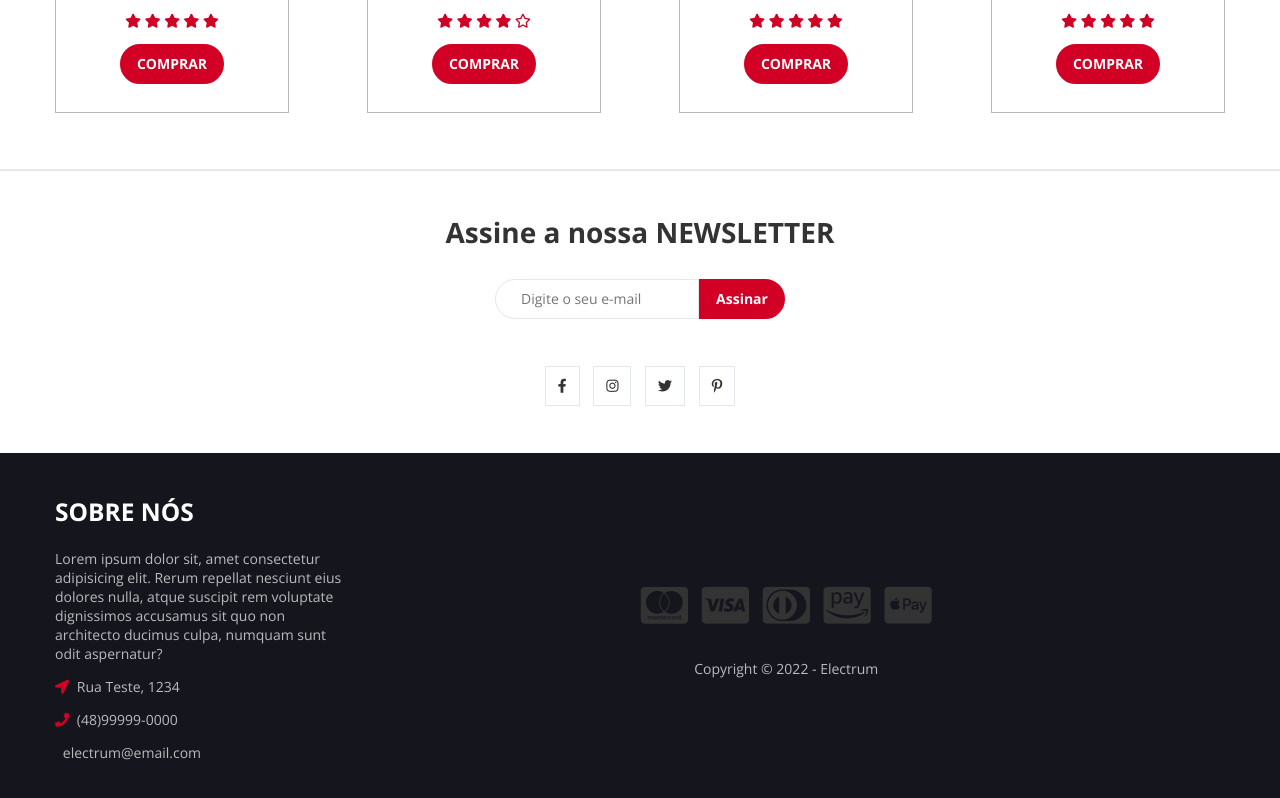
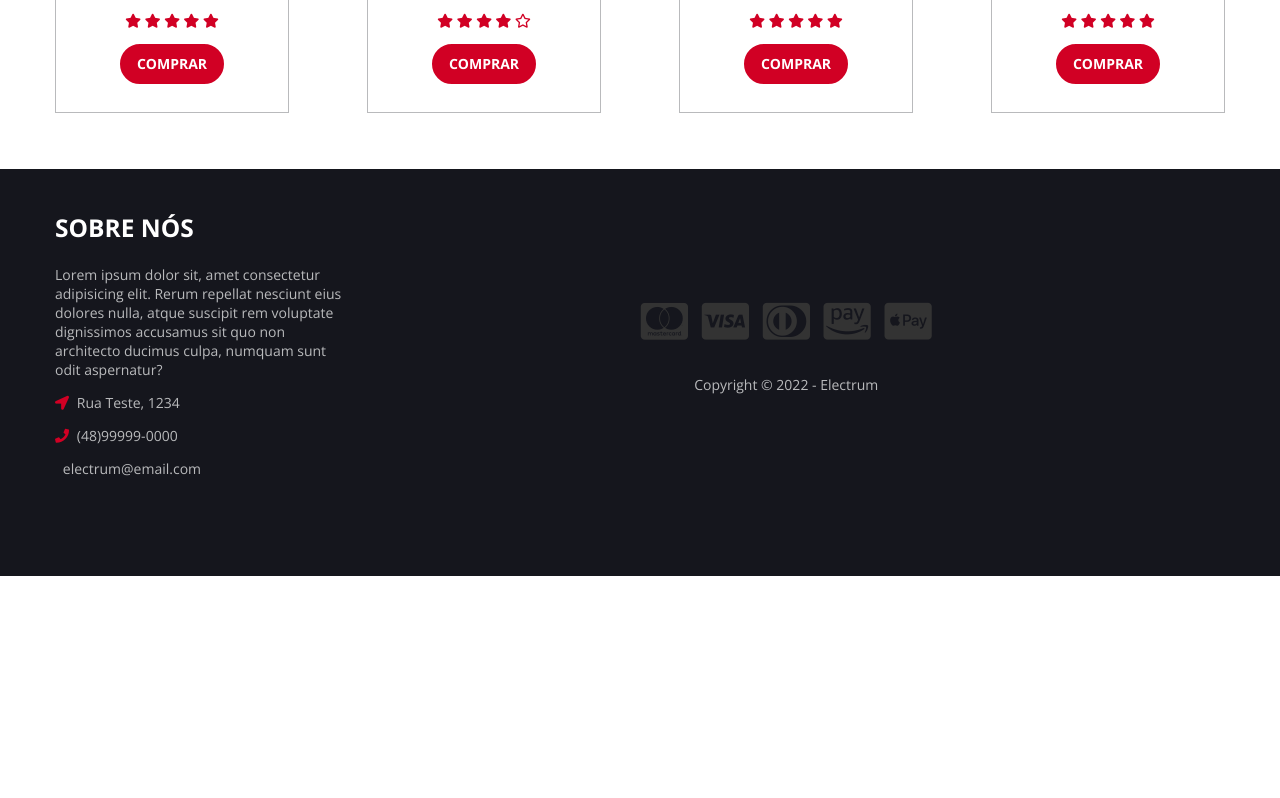
Before and after one commit to MariaE-duarda/platform-electrum, a plain HTML site: page index.html in a window 1280 px wide. Shown: the part 1896-2694 px from the top of the page. After the commit the page ends 2472 px from the top, so only its background shows below. Drawn offline with nearby package versions, Linux system fonts and the light colour scheme.

Commit message:
Add files via upload

```diff
--- a/index.html
+++ b/index.html
@@ -256,20 +256,6 @@
       </div>
     </div>
   </div>
-  <!-- Newsletter -->
-  <div class="newsletter-container">
-    <h2>Assine a nossa <span>Newsletter</span></h2>
-    <form action="">
-      <input type="email" name="email" id="email" placeholder="Digite o seu e-mail">
-      <input type="submit" class="btn btn-half" value="Assinar">
-    </form>
-    <div class="social-media">
-      <i class="fab fa-facebook-f"></i>
-      <i class="fab fa-instagram"></i>
-      <i class="fab fa-twitter"></i>
-      <i class="fab fa-pinterest-p"></i>
-    </div>
-  </div>
   <!-- Footer -->
   <footer class="footer">
     <div class="footer-top">
```
